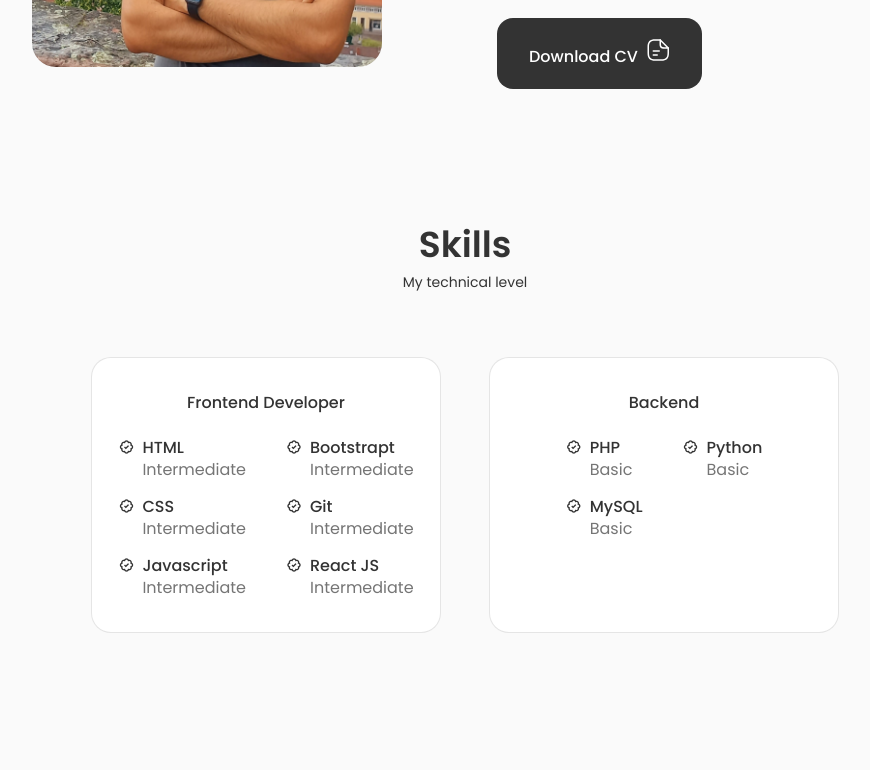
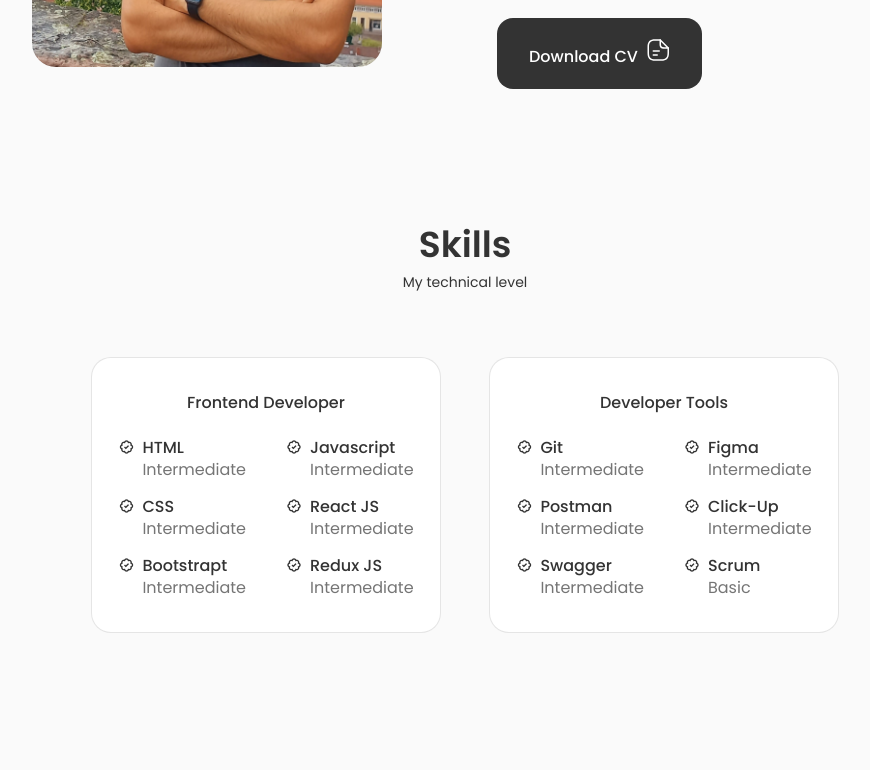
Before and after one commit to Mukhammadjon-dev/personal-website, a React (Create React App) app: page / in a window 1280 px wide. Shown: the part 1320-2090 px from the top of the page, without its empty margins (175-1045 px from the left). Built offline with nearby package versions, Linux system fonts and the light colour scheme.

Commit message:
Skills section has been updated

```diff
--- a/src/components/about/Info.jsx
+++ b/src/components/about/Info.jsx
@@ -12,7 +12,7 @@ const Info = () =>{
             <div className="about__box">
             <i className="bx bx-briefcase-alt about__icon"></i>
             <h3 className="about__title">Completed</h3>
-            <span className="about__subtitle"> 5+ projects</span>
+            <span className="about__subtitle"> 7+ projects</span>
             </div>
 
             <div className="about__box">
--- a/src/components/skills/Backend.jsx
+++ b/src/components/skills/Backend.jsx
@@ -3,7 +3,7 @@ import React from "react"
 const Backend =()=>{
     return(
         <div className="skills__content">
-            <h3 className="skills__title">Backend</h3>
+            <h3 className="skills__title">Developer Tools</h3>
 
             <div className="skills__box">
                 <div className="skills__group">
@@ -11,16 +11,23 @@ const Backend =()=>{
                     <div className="skills__data">
                         <i className="bx bx-badge-check"></i>
                         <div>
-                            <h3 className="skills__name">PHP</h3>
-                            <span className="skills__level">Basic</span>
+                            <h3 className="skills__name">Git</h3>
+                            <span className="skills__level">Intermediate</span>
                         </div>
                     </div>
 
                     <div className="skills__data">
                         <i className="bx bx-badge-check"></i>
                         <div>
-                            <h3 className="skills__name">MySQL</h3>
-                            <span className="skills__level">Basic</span>
+                            <h3 className="skills__name">Postman</h3>
+                            <span className="skills__level">Intermediate</span>
+                        </div>
+                    </div>
+                    <div className="skills__data">
+                        <i className="bx bx-badge-check"></i>
+                        <div>
+                            <h3 className="skills__name">Swagger</h3>
+                            <span className="skills__level"> Intermediate </span>
                         </div>
                     </div>
                 </div>
@@ -29,7 +36,22 @@ const Backend =()=>{
                     <div className="skills__data">
                         <i className="bx bx-badge-check"></i>
                         <div>
-                            <h3 className="skills__name">Python</h3>
+                            <h3 className="skills__name">Figma</h3>
+                            <span className="skills__level"> Intermediate </span>
+                        </div>
+                    </div>
+
+                    <div className="skills__data">
+                        <i className="bx bx-badge-check"></i>
+                        <div>
+                            <h3 className="skills__name">Click-Up</h3>
+                            <span className="skills__level"> Intermediate </span>
+                        </div>
+                    </div>
+                    <div className="skills__data">
+                        <i className="bx bx-badge-check"></i>
+                        <div>
+                            <h3 className="skills__name">Scrum</h3>
                             <span className="skills__level"> Basic </span>
                         </div>
                     </div>
--- a/src/components/skills/Frontend.jsx
+++ b/src/components/skills/Frontend.jsx
@@ -25,7 +25,7 @@ const Frontend =()=>{
                     <div className="skills__data">
                         <i className="bx bx-badge-check"></i>
                         <div>
-                            <h3 className="skills__name">Javascript</h3>
+                            <h3 className="skills__name">Bootstrapt</h3>
                             <span className="skills__level">Intermediate</span>
                         </div>
                     </div>
@@ -35,15 +35,7 @@ const Frontend =()=>{
                     <div className="skills__data">
                         <i className="bx bx-badge-check"></i>
                         <div>
-                            <h3 className="skills__name">Bootstrapt</h3>
-                            <span className="skills__level">Intermediate</span>
-                        </div>
-                    </div>
-
-                    <div className="skills__data">
-                        <i className="bx bx-badge-check"></i>
-                        <div>
-                            <h3 className="skills__name">Git</h3>
+                            <h3 className="skills__name">Javascript</h3>
                             <span className="skills__level">Intermediate</span>
                         </div>
                     </div>
@@ -55,6 +47,14 @@ const Frontend =()=>{
                             <span className="skills__level">Intermediate</span>
                         </div>
                     </div>
+
+                    <div className="skills__data">
+                        <i className="bx bx-badge-check"></i>
+                        <div>
+                            <h3 className="skills__name">Redux JS</h3>
+                            <span className="skills__level">Intermediate</span>
+                        </div>
+                    </div>
                 </div>
             </div>
         </div>
```
